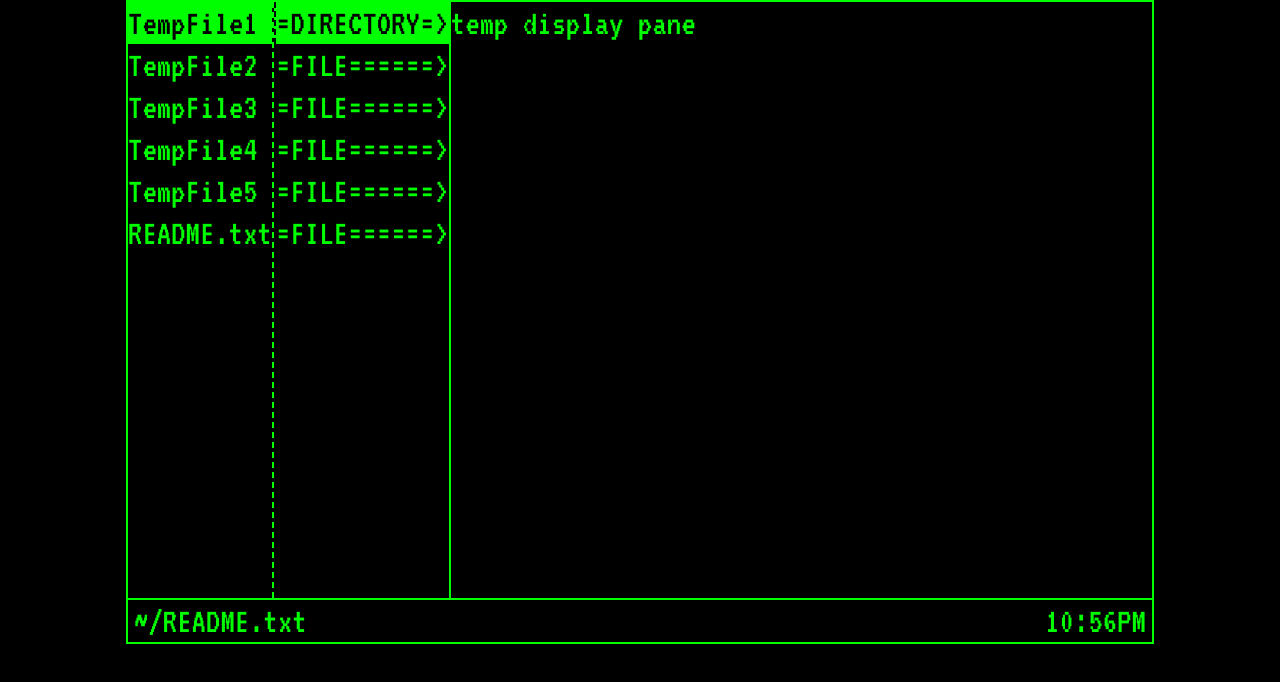
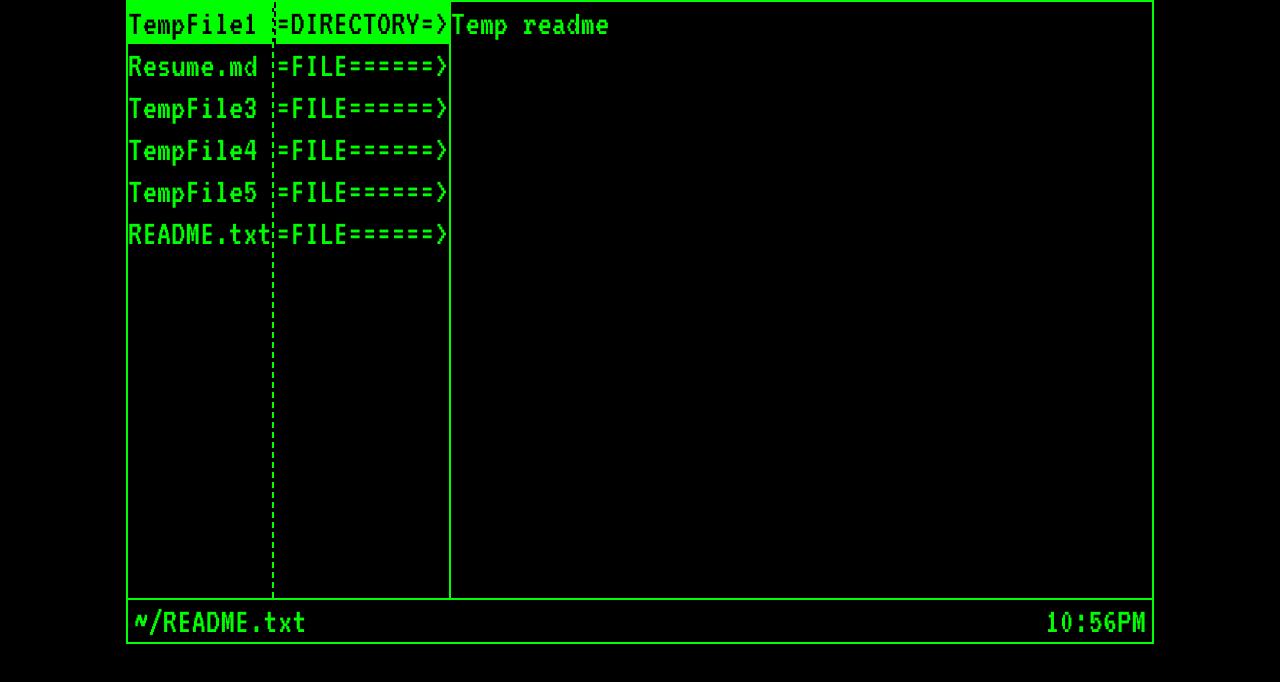
Before and after one commit to breezy23/breezy23.github.io, a React (Vite) app: page / in a window 1280 px wide. Shown: the top 682 px of the page. Built offline with nearby package versions, Linux system fonts and the light colour scheme.

Commit message:
Allow switching between documents

```diff
--- a/src/TerminalPage/AppContext.tsx
+++ b/src/TerminalPage/AppContext.tsx
@@ -3,20 +3,25 @@ import {createContext, ReactNode, useState} from 'react';
 type AppContextType = {
     filePath: string;
     setFilePath: (newPath: string) => void;
+    currentDocument: string;
+    setCurrentDocument: (doc: string) => void;
 };
 
 const defaultContext: AppContextType = {
     filePath: '~/README.txt',
-    setFilePath: () => {}
+    setFilePath: () => {},
+    currentDocument: 'README.txt',
+    setCurrentDocument: () => {}
 };
 
 
 export const AppContext = createContext<AppContextType>(defaultContext);
 export const AppProvider = ({children}: {children: ReactNode}) => {
     const [filePath, setFilePath] = useState('~/README.txt');
+    const [currentDocument, setCurrentDocument] = useState('README.txt');
 
     return (
-        <AppContext.Provider value={{ filePath, setFilePath }}>
+        <AppContext.Provider value={{ filePath, setFilePath, currentDocument, setCurrentDocument }}>
             {children}
         </AppContext.Provider>
     );
--- a/src/TerminalPage/components/DisplayPane.tsx
+++ b/src/TerminalPage/components/DisplayPane.tsx
@@ -1,9 +1,23 @@
 import styles from '../styles/display.module.scss';
+import {Resume} from "./display/Resume.tsx";
+import {ReadMe} from "./display/Readme.tsx";
+import {JSX, useContext} from "react";
+import {AppContext} from "../AppContext.tsx";
 
-export const DisplayPane = () => {
+export const DisplayPane = (documentTitle: string) => {
+    const { currentDocument } = useContext(AppContext)
+    const componentToDisplay = (title: string) => {
+        const displayMap: { "README.txt": JSX.Element; "Resume.md": JSX.Element } = {
+            "README.txt": <ReadMe />,
+            "Resume.md": <Resume />
+        }
+
+        return displayMap[title];
+    }
+
     return (
         <div className={styles.display_pane}>
-            temp display pane
+            {componentToDisplay(currentDocument)}
         </div>
-    )
+    );
 }
--- a/src/TerminalPage/components/FileSystem.tsx
+++ b/src/TerminalPage/components/FileSystem.tsx
@@ -4,13 +4,14 @@ import {AppContext} from "../AppContext.tsx";
 
 export const FileSystemPane = () => {
     const [selectedIndex, setSelectedIndex] = useState(0);
-    const { setFilePath } = useContext(AppContext);
+    const { setFilePath, setCurrentDocument } = useContext(AppContext);
 
     const setSelection = () => {
         const selectedFile = files[selectedIndex]
 
         if (selectedFile.type === 'file') {
-            setFilePath(files[selectedIndex].path)
+            setFilePath(files[selectedIndex].path);
+            setCurrentDocument(selectedFile.title);
         }
     }
     const changeSelection = (key: string) => {
@@ -46,8 +47,8 @@ export const FileSystemPane = () => {
             type: "directory"
         },
         {
-            title: "TempFile2",
-            path: '~/TempFile2',
+            title: "Resume.md",
+            path: '~/Resume.md',
             type: "file"
         },
         {
--- /dev/null
+++ b/src/TerminalPage/components/display/Readme.tsx
@@ -0,0 +1,7 @@
+export const ReadMe = () => {
+    return (
+        <div>
+            Temp readme
+        </div>
+    );
+}
--- /dev/null
+++ b/src/TerminalPage/components/display/Resume.tsx
@@ -0,0 +1,7 @@
+export const Resume = () => {
+    return (
+        <div>
+            Temp Resume
+        </div>
+    );
+}
```
